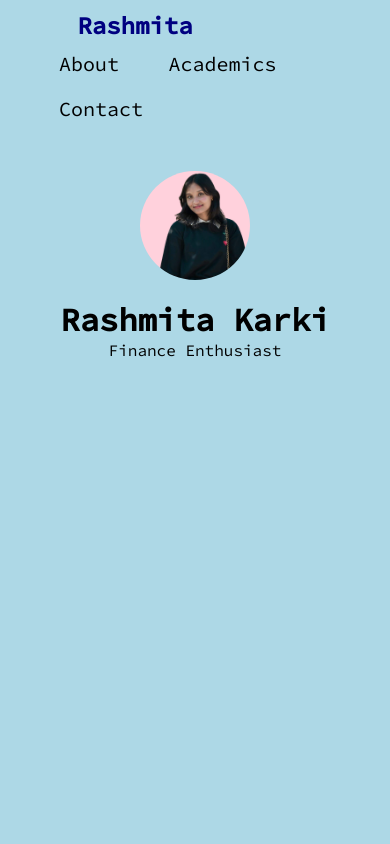
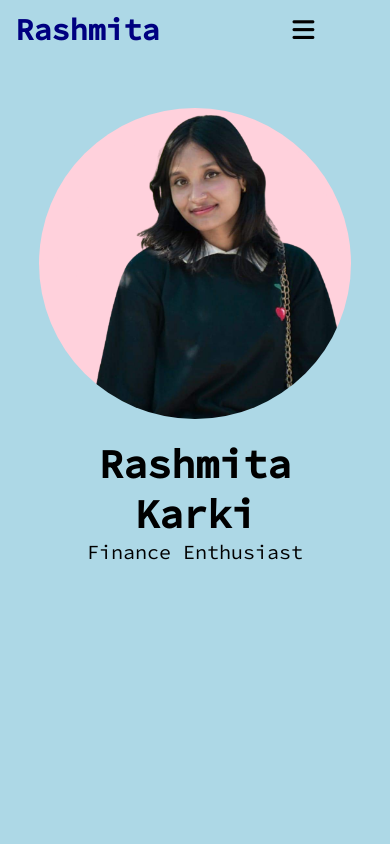
Before and after one commit to uttamshr10/client-site, a plain HTML site: page index.html in a window 390 px wide. Shown: the top 844 px of the page. Drawn offline with Linux system fonts and the light colour scheme.

Commit message:
Mediaquery added

```diff
--- a/index.html
+++ b/index.html
@@ -14,12 +14,14 @@
     <div id="home">
         <div class="container">
             <nav>
-                <a href="#"><h1 class="logo">Rash<span>mita</span></h1></a>
-                <ul>
+                <a href="/index.html"><h1 class="logo">Rash<span>mita</span></h1></a>
+                <ul id="menu">
                     <li><a href="#about">About</a></li>
                     <li><a href="#academics">Academics</a></li>
                     <li><a href="#contact">Contact</a></li>
+                    <i class="fas fa-times" onclick="closenav()"></i>
                 </ul>
+                <i class="fas fa-solid fa-bars" onclick="opennav()"></i>
             </nav>
             <img class="admin-image" src="images/pale-pink.png" alt="main-image">
             <div class="content">
@@ -36,13 +38,13 @@
             <div class="about">
                 <div class="detail">
                     <h1>About</h1>
-                    <p>
+                    <p class="detail">
                         Hello, I am Rashmita Karki, a 2nd year student pursuing my Bachelor's degree in Nepal Commerce Campus,
                         currently in 3rd semester. My major is BBA Finance where I am doing courses like Finance, Accounting, Economics,
                         Psychology, Database, Marketing and Insurance.
                         I am very interested to work in this field to explore more about it. I have many interests and skills from Finance, Accounting
                         to Computer skills and Leadership.
-                    </p>
+                    </pclass>
                 </div>
                 <div class="experience">
                     <h1>Experiences</h1>
--- a/script.js
+++ b/script.js
@@ -58,3 +58,13 @@ thirdListItem.addEventListener("mouseout", function(){
         item.classList.remove("hover");
     });
 });
+
+// Adding open and close menu in small screen size
+var navmenu = document.getElementById('menu');
+function opennav(){
+    navmenu.style.right = "0";
+}
+
+function closenav(){
+    navmenu.style.right="-200px";
+}
--- a/styles.css
+++ b/styles.css
@@ -25,6 +25,8 @@ body {
 .container {
     padding:10px 10%;
 }
+
+/* Home Section */
 
 #home {
     width: 100%;
@@ -54,6 +56,10 @@ nav ul li a {
     position: relative;
     color: var(--text-color);
     text-decoration: none;
+}
+
+nav .fas {
+    display: none;
 }
 
 .logo {
@@ -108,6 +114,7 @@ nav ul li a:hover::after {
 .main-title{
     font-size:60px;
     text-align: center;
+    overflow: hidden;
 }
 
 #about, #academics {
@@ -118,8 +125,9 @@ nav ul li a:hover::after {
     display: flex;
     justify-content: space-between;
     flex-wrap: wrap;
-    padding: 20px 0;
+    padding: 60px 0;
 }
+
 
 .detail{
     flex-basis: 55%;
@@ -254,3 +262,71 @@ form .btn{
     font-size: 20px;
     color: #fff;
 }
+
+
+/* Media Queries */
+@media only screen and (max-width: 600px){
+    nav .fas{
+        display: block;
+        font-size: 25px;
+    }
+
+    nav li{
+        color: green;
+    }
+
+    nav ul{
+        background: pink;
+        position: fixed;
+        top: 0;
+        right: -200px;
+        z-index: 2;
+        width: 200px;
+        height: 100vh;
+        padding-top: 50px;
+        transition: right 0.5s;
+    }
+
+    nav ul li{
+        display: block;
+        margin: 35px;
+    }
+
+    nav ul .fas{
+        position: absolute;
+        top: 25px;
+        left: 25px;
+        cursor: pointer;
+    }
+
+    .admin-image{
+        border-radius: 50%;
+        max-width: 100%;
+    }
+
+    .detail, .experience, .interest, .year, .institution, .major, .contact-one, .contact-two{
+        flex-basis:100%;
+    }
+
+    .socials, .item{
+        text-align: center;
+    }
+
+    .detail, .experience, .interest{
+        padding: 10px;
+    }
+
+    .main-title{
+        font-size: 50px;
+    }
+
+    .container img, .container.content{
+        margin-top: 60px;
+    }
+    .logo{
+        font-size:30px;
+    }
+    .content{
+        font-size: 20px;
+    }
+}
```
